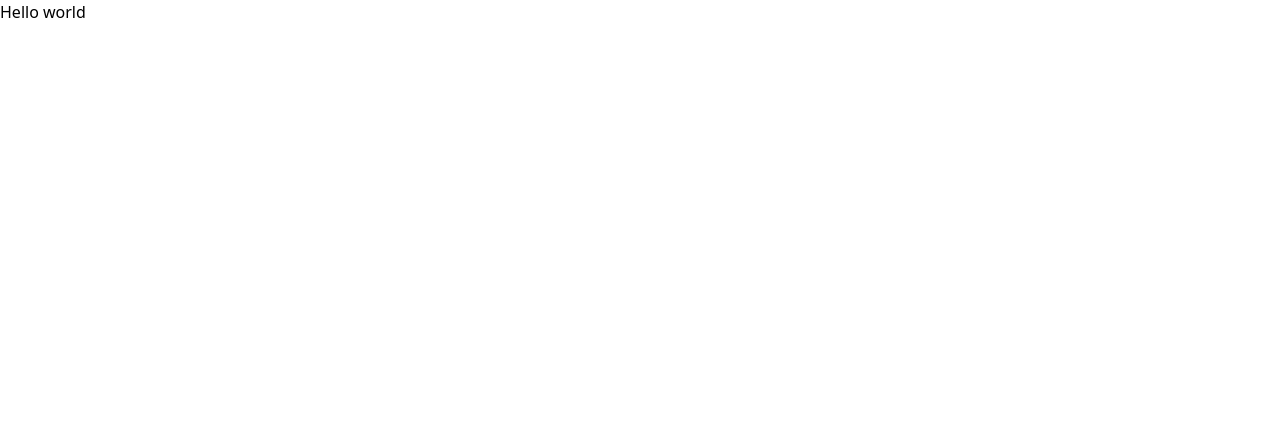
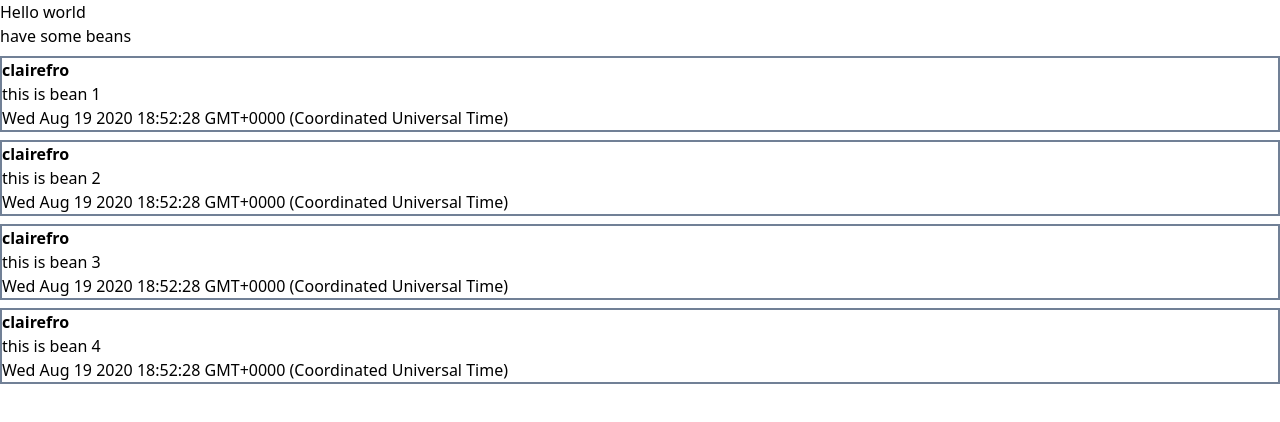
Before and after one commit to Folkwise-io/MintbeanPlatformV3-frontend, a React app: page / in a window 1280 px wide. Shown: the top 422 px of the page. Built offline with nearby package versions, Linux system fonts and the light colour scheme.

Commit message:
renders bean list with dummy data

```diff
--- /dev/null
+++ b/src/views/features/Bean/BeanComponent.tsx
@@ -0,0 +1,24 @@
+import React, { FC } from "react";
+
+type BeanComponentProps = {
+  id?: number;
+  body: string;
+  username: string;
+  createdAt: Date;
+};
+
+const BeanComponent: FC<BeanComponentProps> = ({
+  id,
+  body,
+  username,
+  createdAt,
+}: BeanComponentProps): React.ReactElement => (
+  <div className="my-2 border-solid border-2 border-gray-600">
+    <p className="font-semibold">{username}</p>
+    <p>{id}</p>
+    <p>{body}</p>
+    <p>{createdAt.toString()}</p>
+  </div>
+);
+
+export default BeanComponent;
--- a/src/views/pages/Home.tsx
+++ b/src/views/pages/Home.tsx
@@ -1,8 +1,22 @@
 import React, { FC } from "react";
+import { Bean } from "../../types/Bean";
+import BeanComponent from "../features/Bean/BeanComponent";
 
+const testBeans: Bean[] = [
+  { id: 1, username: "clairefro", body: "this is bean 1", createdAt: new Date() },
+  { id: 2, username: "clairefro", body: "this is bean 2", createdAt: new Date() },
+  { id: 3, username: "clairefro", body: "this is bean 3", createdAt: new Date() },
+  { id: 4, username: "clairefro", body: "this is bean 4", createdAt: new Date() },
+];
 const Home: FC = () => (
   <div>
     <h1>Hello world</h1>
+    <h2>have some beans</h2>
+    <ul>
+      {testBeans.map((b) => (
+        <BeanComponent key={b.id} body={b.body} username={b.username} createdAt={b.createdAt} />
+      ))}
+    </ul>
   </div>
 );
 
```
Also changed, not shown: src/types/Bean.d.ts (renamed from src/types/Bean.ts).
